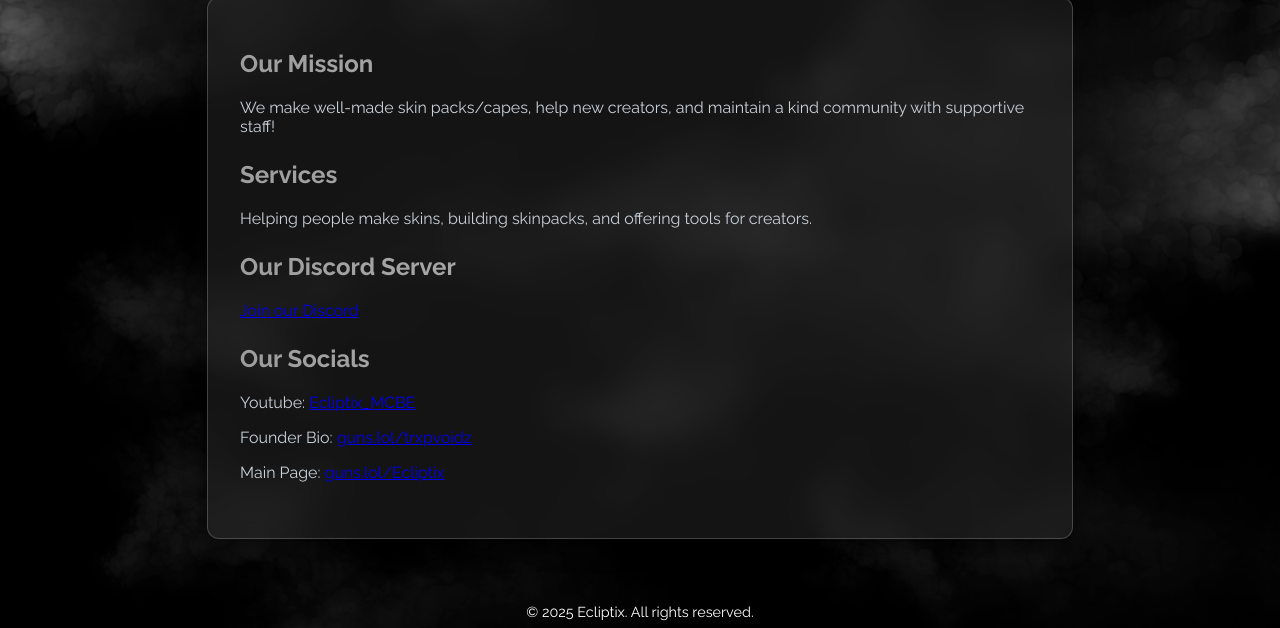
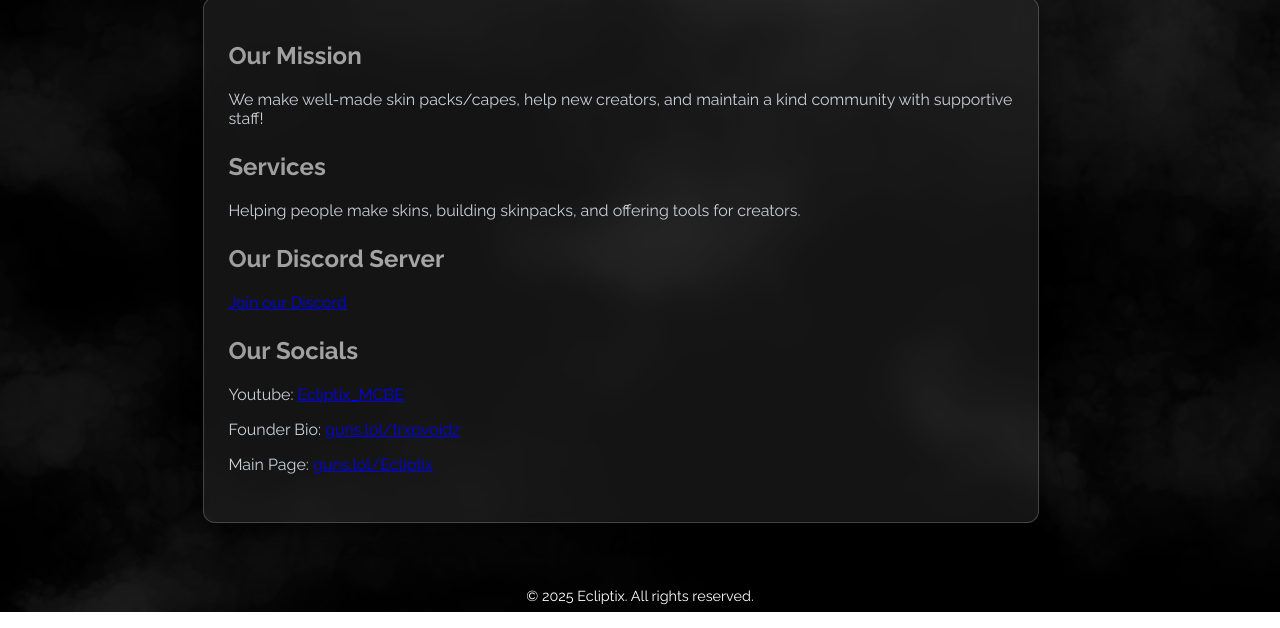
Before and after one commit to trxpvoidz/ecliptix-website, a plain HTML site: page index.html in a window 1280 px wide. Shown: the part 282-910 px from the top of the page. Drawn offline with Linux system fonts and the light colour scheme.

Commit message:
Add files via upload

```diff
--- a/style.css
+++ b/style.css
@@ -3,7 +3,7 @@ body {
   font-family: 'Raleway', sans-serif;
   background: url('eB8YD.png') no-repeat center center;
   background-attachment: fixed;
-  background-size: cover;
+  background-size: 150% auto;
   color: #c9d1d9;
   display: flex;
   flex-direction: column;
@@ -68,9 +68,8 @@ h2 { font-size: 1.5rem; }
   color: #c9d1d9;
 }
 main {
-  max-width: 800px;
-  width: 100%;
-  padding: 2rem;
+  max-width: 90%;
+  padding: 1.5rem;
   background: rgba(51,51,51,0.4);
   backdrop-filter: blur(10px);
   -webkit-backdrop-filter: blur(10px);
@@ -103,14 +102,13 @@ footer {
 html, body {
   min-height: 100%;
   height: auto;
-  background-size: cover;
   background-repeat: no-repeat;
   background-position: center center;
 }
 @media (max-width: 900px) {
   body {
     background-attachment: local !important;
-    background-size: cover !important;
+    background-size: 150% auto !important;
   }
   main {
     backdrop-filter: none;
```
